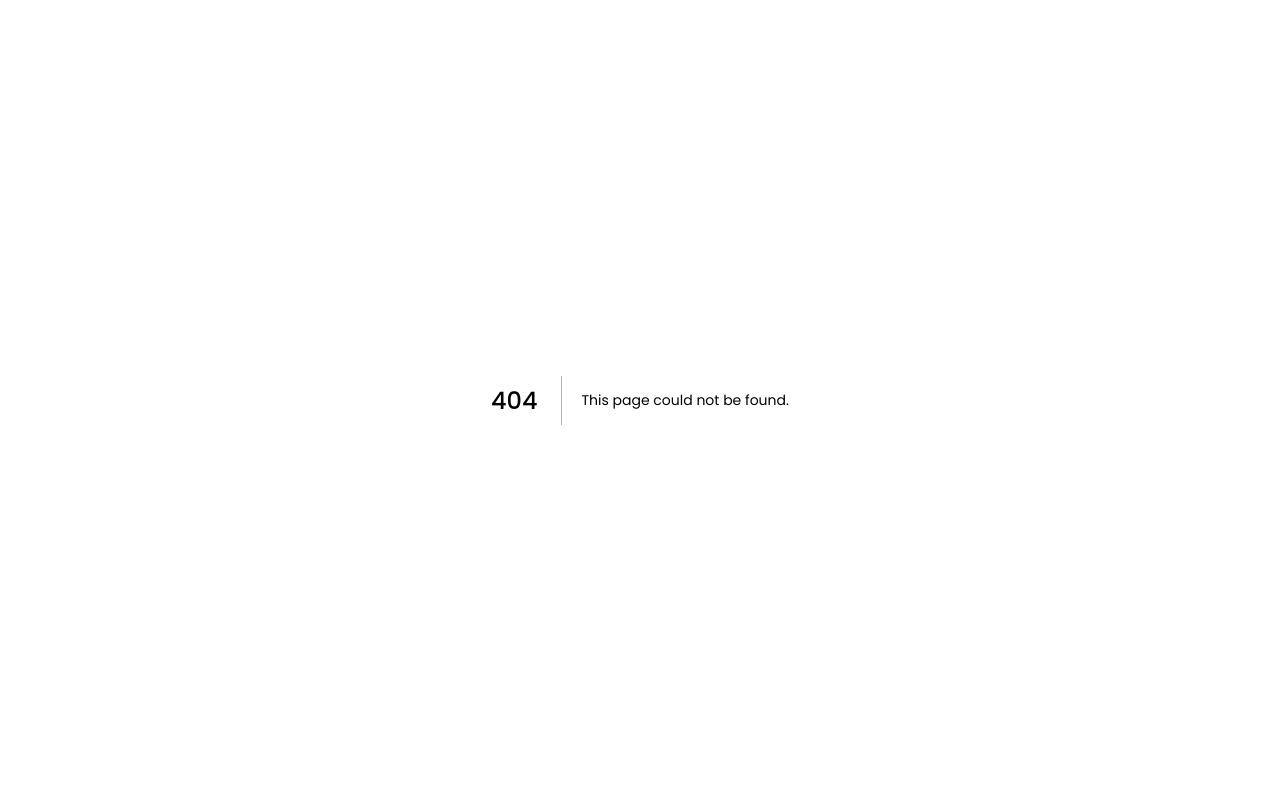
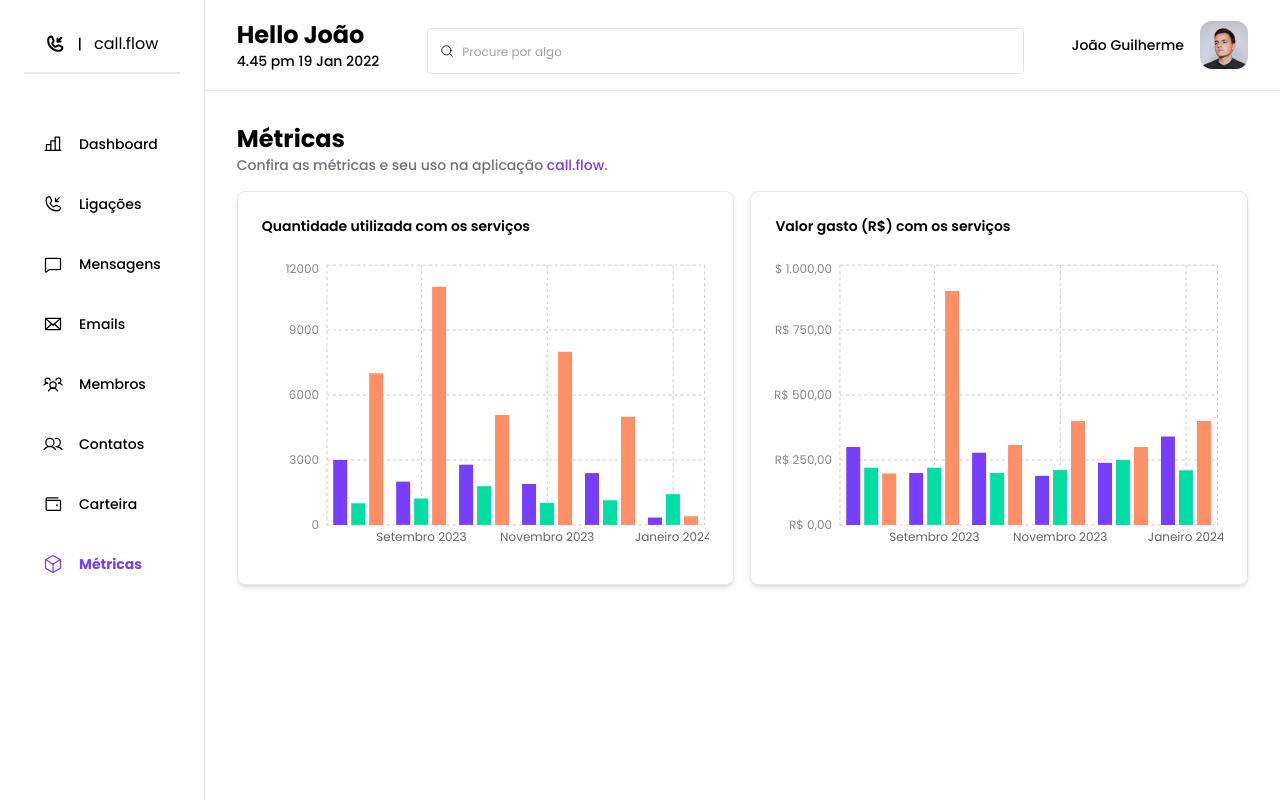
Before and after one commit to 4codingg/callflow-frontend, a Next.js app: page /metrics in a window 1280 px wide. Before the commit this address had no page. Built offline with nearby package versions, Linux system fonts and the light colour scheme.

Commit message:
Feat: add metrics section

```diff
--- a/package.json
+++ b/package.json
@@ -29,6 +29,7 @@
     "react-icons": "^5.0.1",
     "react-papaparse": "^4.4.0",
     "react-uploader": "^3.43.0",
+    "recharts": "^2.12.3",
     "sweetalert2": "^11.10.2",
     "swiper": "^11.0.5",
     "tailwindcss": "^3.3.6",
--- a/src/components/layouts/MyPlan/index.tsx
+++ b/src/components/layouts/MyPlan/index.tsx
@@ -18,7 +18,7 @@ export const MyPlan = () => {
         <Line className="my-4" />
         <Paragraph className="font-medium !text-base">Grátis</Paragraph>
         <Paragraph className="!text-xs !text-default-grey">
-          Para estudantes e testers.
+          Para estudantes, testers e amadores.
         </Paragraph>
         <Button
           className="!w-[230px] h-[40px] font-normal !text-xs mt-4"
@@ -45,6 +45,7 @@ export const MyPlan = () => {
         <Button
           className="!w-[230px] h-[40px] font-normal !text-xs mt-4"
           rightIcon={<ArrowRight color="#FFF" size={20} />}
+          onClick={() => router.push('/wallet/add-funds')}
         >
           Adicionar saldo
         </Button>
@@ -55,7 +56,7 @@ export const MyPlan = () => {
         </Paragraph>
         <Paragraph className="!text-xs !text-default-grey">
           Histórico dos pagamentos das cobranças referentes apenas ao valor do
-          seu plano.
+          seu <span className="text-primary">plano</span>.
         </Paragraph>
         <Line className="my-4" />
         <div className="mt-4">
--- a/src/constants/tabsSidebar.tsx
+++ b/src/constants/tabsSidebar.tsx
@@ -1,6 +1,7 @@
 import {
   ChartBar,
   Chat,
+  Cube,
   Envelope,
   PhoneIncoming,
   Users,
@@ -58,4 +59,11 @@ export const TABS_SIDEBAR = [
       <Wallet size={20} color={isActive ? '#783EFD' : '#000'} />
     ),
   },
+  {
+    title: 'Métricas',
+    route: '/metrics',
+    icon: (isActive) => (
+      <Cube size={20} color={isActive ? '#783EFD' : '#000'} />
+    ),
+  },
 ];
--- /dev/null
+++ b/src/pageTemplates/MetricsTemplate/ServicesUsageChart.tsx
@@ -0,0 +1,92 @@
+import { Card, Paragraph } from '@/components';
+import {
+  BarChart,
+  Bar,
+  Rectangle,
+  XAxis,
+  YAxis,
+  CartesianGrid,
+  Tooltip,
+  ResponsiveContainer,
+} from 'recharts';
+
+const data = [
+  {
+    name: 'Agosto 2023',
+    sms: 3000,
+    email: 7000,
+    call: 1000,
+  },
+  {
+    name: 'Setembro 2023',
+    sms: 2000,
+    email: 11000,
+    call: 1220,
+  },
+  {
+    name: 'Outubro 2023',
+    sms: 2781,
+    email: 5080,
+    call: 1790,
+  },
+  {
+    name: 'Novembro 2023',
+    sms: 1891,
+    email: 8000,
+    call: 1020,
+  },
+  {
+    name: 'Dezembro 2023',
+    sms: 2391,
+    email: 5000,
+    call: 1140,
+  },
+  {
+    name: 'Janeiro 2024',
+    sms: 340,
+    email: 400,
+    call: 1420,
+  },
+];
+
+export const ServicesUsageChart = () => {
+  return (
+    <Card className="w-[100%] flex flex-col gap-6">
+      <Paragraph className="!font-semibold !text-sm">
+        Quantidade utilizada com os serviços
+      </Paragraph>
+      <ResponsiveContainer width="100%" height={300}>
+        <BarChart
+          height={300}
+          data={data}
+          style={{
+            fontSize: 12,
+          }}
+        >
+          <CartesianGrid strokeDasharray="3 3" />
+          <XAxis dataKey="name" axisLine={false} tickLine={false} />
+          <YAxis stroke="#888" axisLine={false} tickLine={false} />
+          <Tooltip />
+          <Bar
+            label="SMSs"
+            dataKey="sms"
+            fill="#783EFD"
+            activeBar={<Rectangle fill="#783EFD" />}
+          />
+          <Bar
+            label="Ligações"
+            dataKey="call"
+            fill="#00DEA3"
+            activeBar={<Rectangle fill="#00DEA3" />}
+          />
+          <Bar
+            label="E-mails"
+            dataKey="email"
+            fill="#FE8F66"
+            activeBar={<Rectangle fill="#FE8F66" />}
+          />
+        </BarChart>
+      </ResponsiveContainer>
+    </Card>
+  );
+};
--- /dev/null
+++ b/src/pageTemplates/MetricsTemplate/ServicesUsageCostChart.tsx
@@ -0,0 +1,102 @@
+import { Card, Paragraph } from '@/components';
+import {
+  BarChart,
+  Bar,
+  Rectangle,
+  XAxis,
+  YAxis,
+  CartesianGrid,
+  Tooltip,
+  ResponsiveContainer,
+} from 'recharts';
+
+const data = [
+  {
+    name: 'Agosto 2023',
+    sms: 300,
+    email: 198,
+    call: 220,
+  },
+  {
+    name: 'Setembro 2023',
+    sms: 200,
+    email: 900,
+    call: 220,
+  },
+  {
+    name: 'Outubro 2023',
+    sms: 278,
+    email: 308,
+    call: 200,
+  },
+  {
+    name: 'Novembro 2023',
+    sms: 189,
+    email: 400,
+    call: 211,
+  },
+  {
+    name: 'Dezembro 2023',
+    sms: 239,
+    email: 300,
+    call: 250,
+  },
+  {
+    name: 'Janeiro 2024',
+    sms: 340,
+    email: 400,
+    call: 210,
+  },
+];
+
+export const ServicesUsageCostChart = () => {
+  return (
+    <Card className="w-[100%] flex flex-col gap-6">
+      <Paragraph className="!font-semibold !text-sm">
+        Valor gasto (R$) com os serviços
+      </Paragraph>
+      <ResponsiveContainer width="100%" height={300}>
+        <BarChart
+          height={300}
+          data={data}
+          style={{
+            fontSize: 12,
+          }}
+        >
+          <CartesianGrid strokeDasharray="3 3" />
+          <XAxis dataKey="name" axisLine={false} tickLine={false} />
+          <YAxis
+            stroke="#888"
+            axisLine={false}
+            tickLine={false}
+            tickFormatter={(value: number) =>
+              value.toLocaleString('pt-BR', {
+                style: 'currency',
+                currency: 'BRL',
+              })
+            }
+          />
+          <Tooltip />
+          <Bar
+            label="SMSs"
+            dataKey="sms"
+            fill="#783EFD"
+            activeBar={<Rectangle fill="#783EFD" />}
+          />
+          <Bar
+            label="Ligações"
+            dataKey="call"
+            fill="#00DEA3"
+            activeBar={<Rectangle fill="#00DEA3" />}
+          />
+          <Bar
+            label="E-mails"
+            dataKey="email"
+            fill="#FE8F66"
+            activeBar={<Rectangle fill="#FE8F66" />}
+          />
+        </BarChart>
+      </ResponsiveContainer>
+    </Card>
+  );
+};
--- /dev/null
+++ b/src/pageTemplates/MetricsTemplate/index.tsx
@@ -0,0 +1,21 @@
+import { Heading, LayoutWithSidebar, Paragraph } from '@/components';
+import { ServicesUsageChart } from './ServicesUsageChart';
+import { ServicesUsageCostChart } from './ServicesUsageCostChart';
+
+export const MetricsTemplate = () => {
+  return (
+    <LayoutWithSidebar>
+      <Heading>Métricas</Heading>
+      <Paragraph className="!text-default-grey">
+        Confira as métricas e seu uso na aplicação
+        <span className="text-primary"> call.flow</span>.
+      </Paragraph>
+      <div className="mt-4 flex w-full flex-col gap-4">
+        <div className="flex items-center justify-between gap-4">
+          <ServicesUsageChart />
+          <ServicesUsageCostChart />
+        </div>
+      </div>
+    </LayoutWithSidebar>
+  );
+};
--- /dev/null
+++ b/src/pages/metrics/index.tsx
@@ -0,0 +1,5 @@
+import { MetricsTemplate } from '@/pageTemplates/MetricsTemplate';
+
+const Metrics = () => <MetricsTemplate />;
+
+export default Metrics;
```
Also changed, not shown: 1 other file (tests, documents, lock files or other folders).
